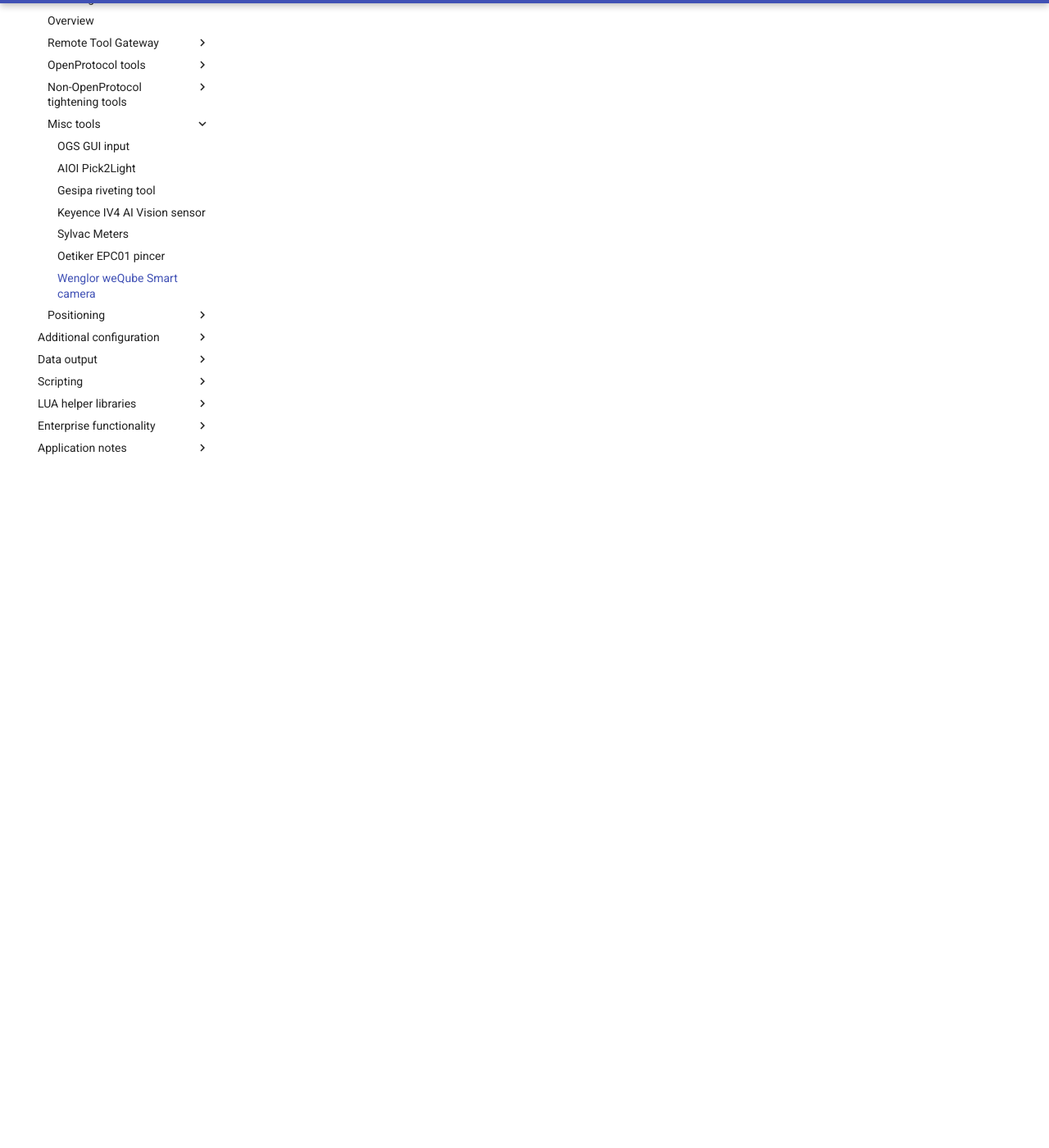
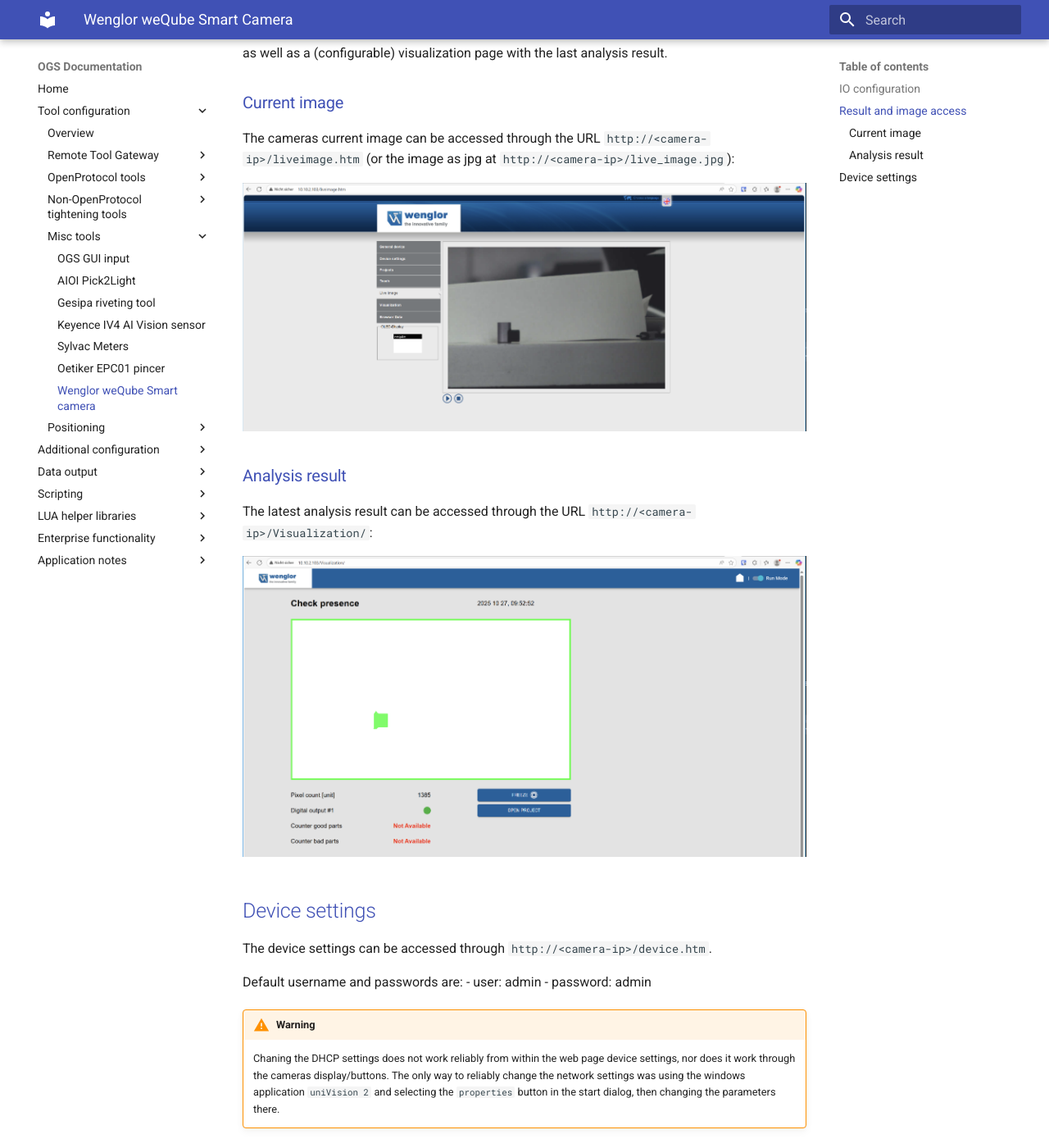
Before and after one commit to haller-erne/ogs, an MkDocs documentation site: the page built from docs/tools/misc/wenglor-weqube.md, in a window 1280 px wide and 1400 px high, scrolled down 3606 px. Shown: the whole window at 82% size. Built offline with MkDocs 1.6.1 and Material for MkDocs 9.7.7, drawn with Linux system fonts in a browser that asks for light colours.

Commit message:
Added weQuce screenshots

```diff
--- a/docs/tools/misc/wenglor-weqube.md
+++ b/docs/tools/misc/wenglor-weqube.md
@@ -9,7 +9,7 @@
 
 # Wenglor weQube Smart Camera
 
-![alt text](resources/webglor-weqube-IO-Setting.png)
+![alt text](resources/wenglor-weqube-IO-Setting.png)
 
 ## IO configuration
 
@@ -74,6 +74,36 @@
 
 Here is the table from the official manual:
 
-![alt text](./resources/wenglow-moduletypes.png)
+![alt text](./resources/wenglor-moduletypes.png)
 
 Note, that either data size or module types do not match, the EtherNet/IP connection will not be successful (and there is **no** diagnosics on the cameras web interface) !
+
+## Result and image access
+
+The camera provides an integrated webserver which allows access to the current camera image as well as a (configurable) visualization page with the last analysis result.
+
+### Current image
+
+The cameras current image can be accessed through the URL `http://<camera-ip>/liveimage.htm` (or the image as jpg at `http://<camera-ip>/live_image.jpg`):
+
+![alt text](./resources/wenglor-liveimage.png)
+
+
+### Analysis result
+
+The latest analysis result can be accessed through the URL `http://<camera-ip>/Visualization/`:
+
+![alt text](./resources/wenglor-visualization.png)
+
+
+## Device settings
+
+The device settings can be accessed through `http://<camera-ip>/device.htm`.
+
+Default username and passwords are:
+- user: admin
+- password: admin
+
+!!! warning
+
+    Chaning the DHCP settings does not work reliably from within the web page device settings, nor does it work through the cameras display/buttons. The only way to reliably change the network settings was using the windows application `uniVision 2` and selecting the `properties` button in the start dialog, then changing the parameters there.
```
Also changed, not shown: docs/tools/misc/resources/wenglor-liveimage.png (added), docs/tools/misc/resources/wenglor-moduletypes.png (renamed from docs/tools/misc/resources/wenglow-moduletypes.png), docs/tools/misc/resources/wenglor-visualization.png (added), docs/tools/misc/resources/wenglor-weqube-IO-Setting.png (renamed from docs/tools/misc/resources/webglor-weqube-IO-Setting.png).
